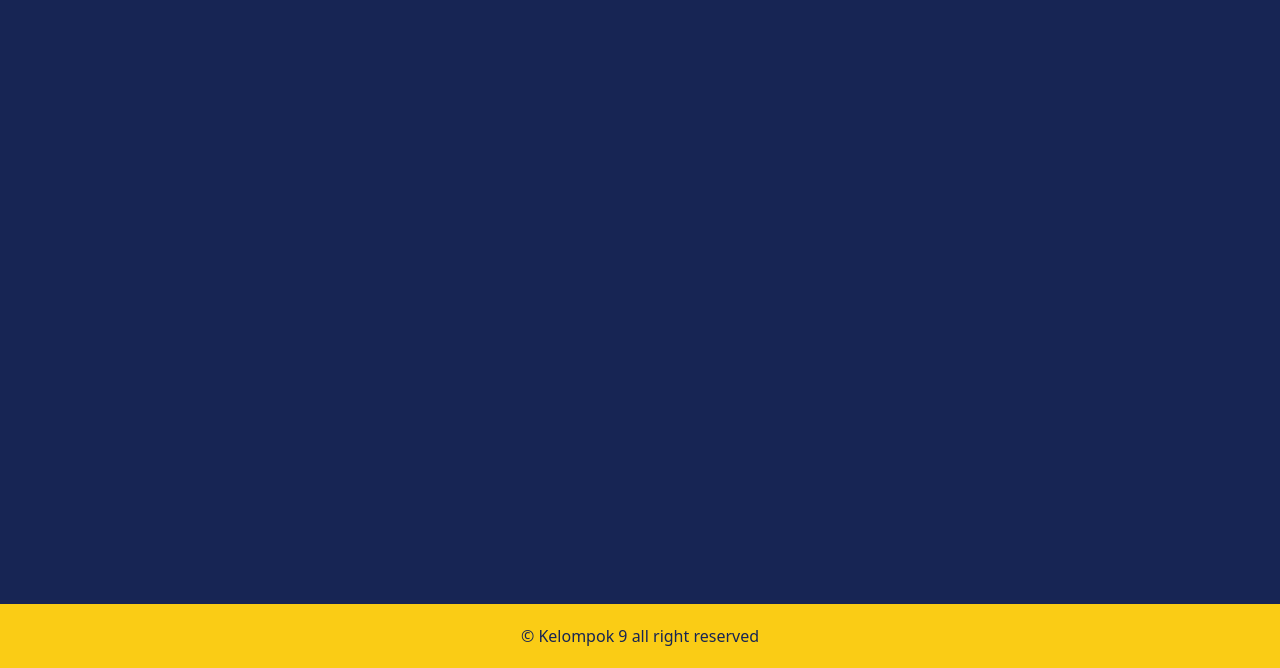
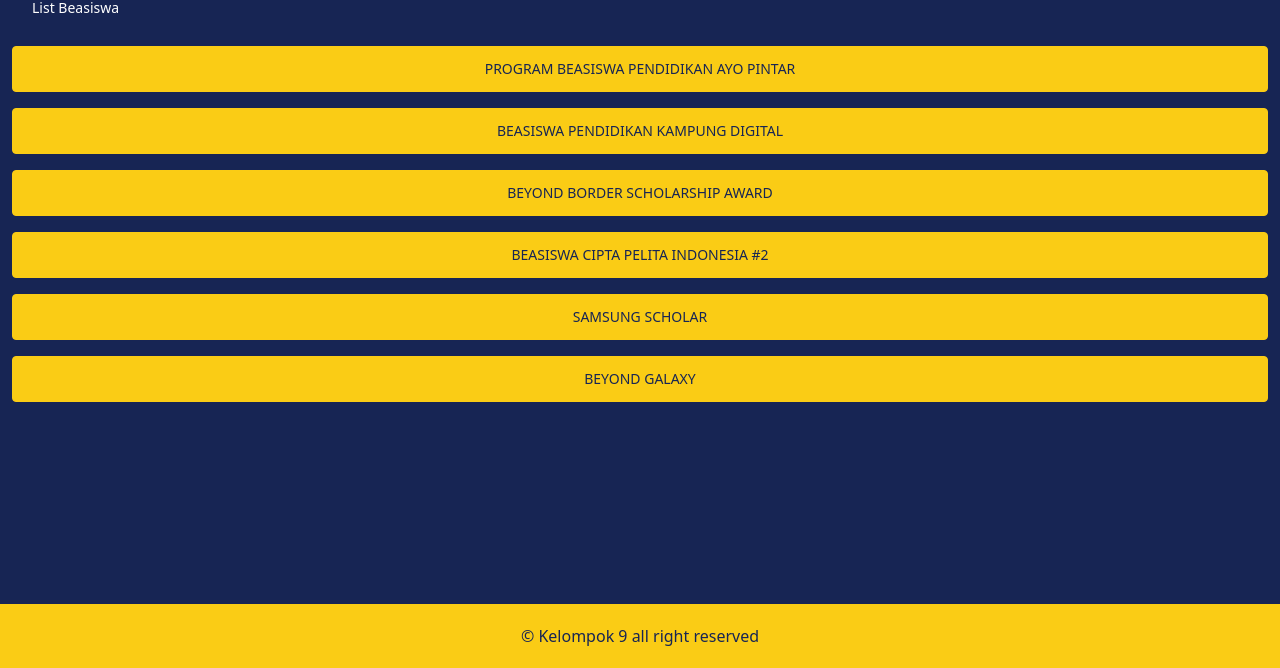
Before and after one commit to hiraethhere/setitik, a plain HTML site: page beasiswa.html in a window 1280 px wide. Shown: the part 132-800 px from the top of the page. Drawn offline with nearby package versions, Linux system fonts and the light colour scheme.

Commit message:
Add files via upload

```diff
--- a/beasiswa.html
+++ b/beasiswa.html
@@ -23,6 +23,53 @@
     </nav>
   </header>
 
+  <h1 class="text-4xl font font-bold px-8">Info Beasiswa</h1>
+<p class="mt-1.5 text-sm px-8 py-2">List Beasiswa</p>
+
+<div class="container grid grid-cols-1 px-3 py-5 mx-auto space-y-4">
+<a
+  class="inline-block rounded border border-yellow-400 bg-yellow-400 px-16 py-3 text-sm font-medium text-blue-950 hover:bg-transparent hover:text-white focus:outline-none focus:ring active:text-indigo-500 text-center"
+  href="https://www.instagram.com/p/DBshAKNTmx3/?igsh=ZTRqOXQxeXJoZDcy" target="_blank"
+>
+PROGRAM BEASISWA PENDIDIKAN AYO PINTAR
+</a>
+
+<a
+  class="inline-block rounded border border-yellow-400 bg-yellow-400 px-16 py-3 text-sm font-medium text-blue-950 hover:bg-transparent hover:text-white focus:outline-none focus:ring active:text-indigo-500 text-center"
+  href="https://www.instagram.com/p/DA3aYJVSf7R/?igsh=YzByb2tqcTdud3Rv" target="_blank"
+>
+BEASISWA PENDIDIKAN KAMPUNG DIGITAL
+</a>
+
+<a
+  class="inline-block rounded border border-yellow-400 bg-yellow-400 px-16 py-3 text-sm font-medium text-blue-950 hover:bg-transparent hover:text-white focus:outline-none focus:ring active:text-indigo-500 text-center"
+  href="https://www.instagram.com/p/DBSz78lM6Gc/?utm_source=ig_web_copy_link" target="_blank"
+>
+BEYOND BORDER SCHOLARSHIP AWARD
+</a>
+
+<a
+  class="inline-block rounded border border-yellow-400 bg-yellow-400 px-16 py-3 text-sm font-medium text-blue-950 hover:bg-transparent hover:text-white focus:outline-none focus:ring active:text-indigo-500 text-center"
+  href="https://www.instagram.com/p/C-mvWstT8OU/?igsh=bDczZzNvOGt4dWd2" target="_blank"
+>
+BEASISWA CIPTA PELITA INDONESIA #2
+</a>
+
+<a
+  class="inline-block rounded border border-yellow-400 bg-yellow-400 px-16 py-3 text-sm font-medium text-blue-950 hover:bg-transparent hover:text-white focus:outline-none focus:ring active:text-indigo-500 text-center"
+  href="https://www.instagram.com/p/DBSz78lM6Gc/?utm_source=ig_web_copy_link" target="_blank"
+>
+SAMSUNG SCHOLAR
+</a>
+
+<a
+  class="inline-block rounded border border-yellow-400 bg-yellow-400 px-16 py-3 text-sm font-medium text-blue-950 hover:bg-transparent hover:text-white focus:outline-none focus:ring active:text-indigo-500 text-center"
+  href="https://www.instagram.com/p/DBSz78lM6Gc/?utm_source=ig_web_copy_link" target="_blank"
+>
+BEYOND GALAXY
+</a>
+</div>
+
   <main class="flex-grow">
     <!-- Main content here -->
   </main>
```
Also changed, not shown: komunitas.html (+23 -1 lines), expectikclosing.jpg (added), tamuinternasionalTIK.jpg (added), 1 other file.
